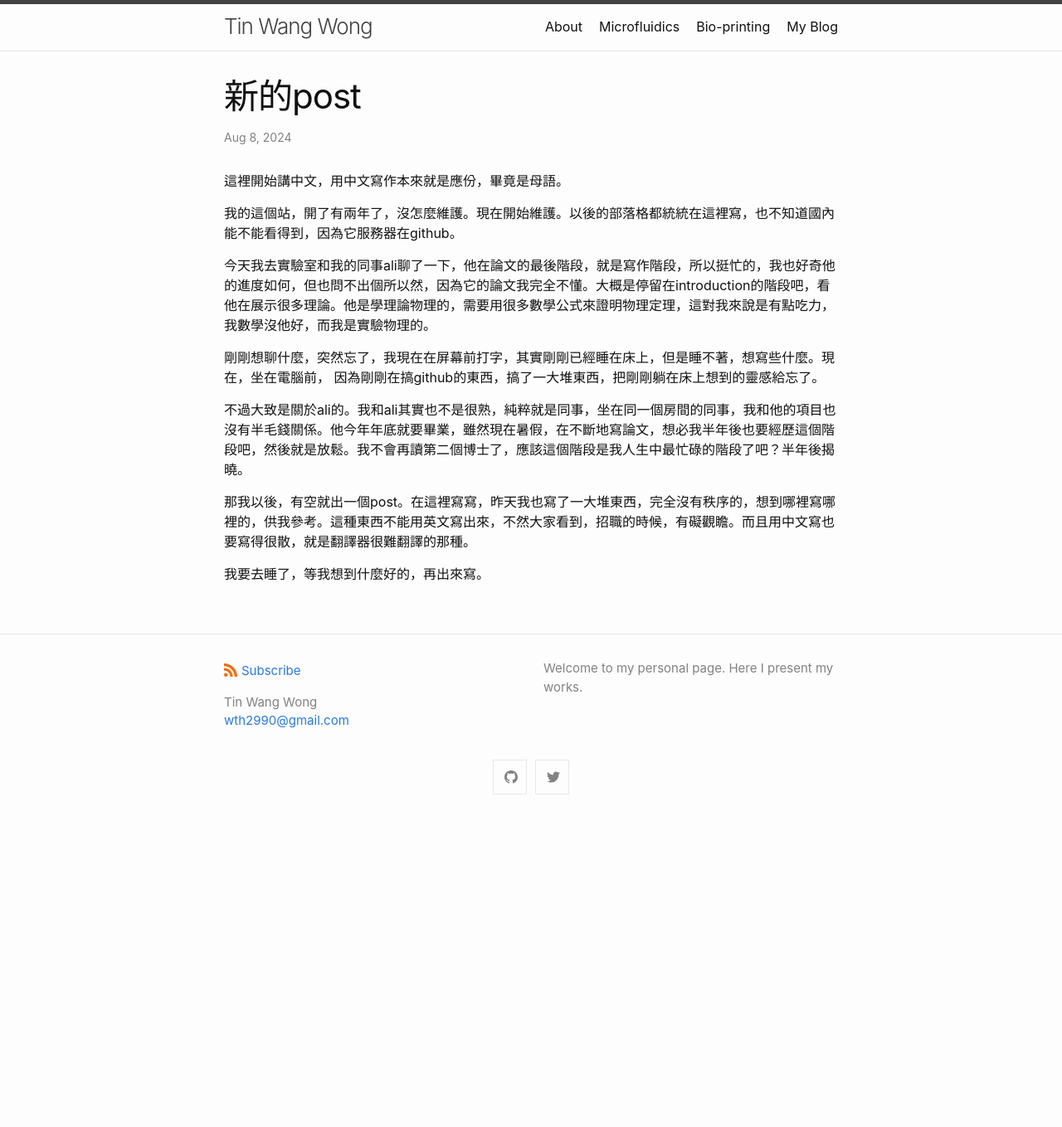
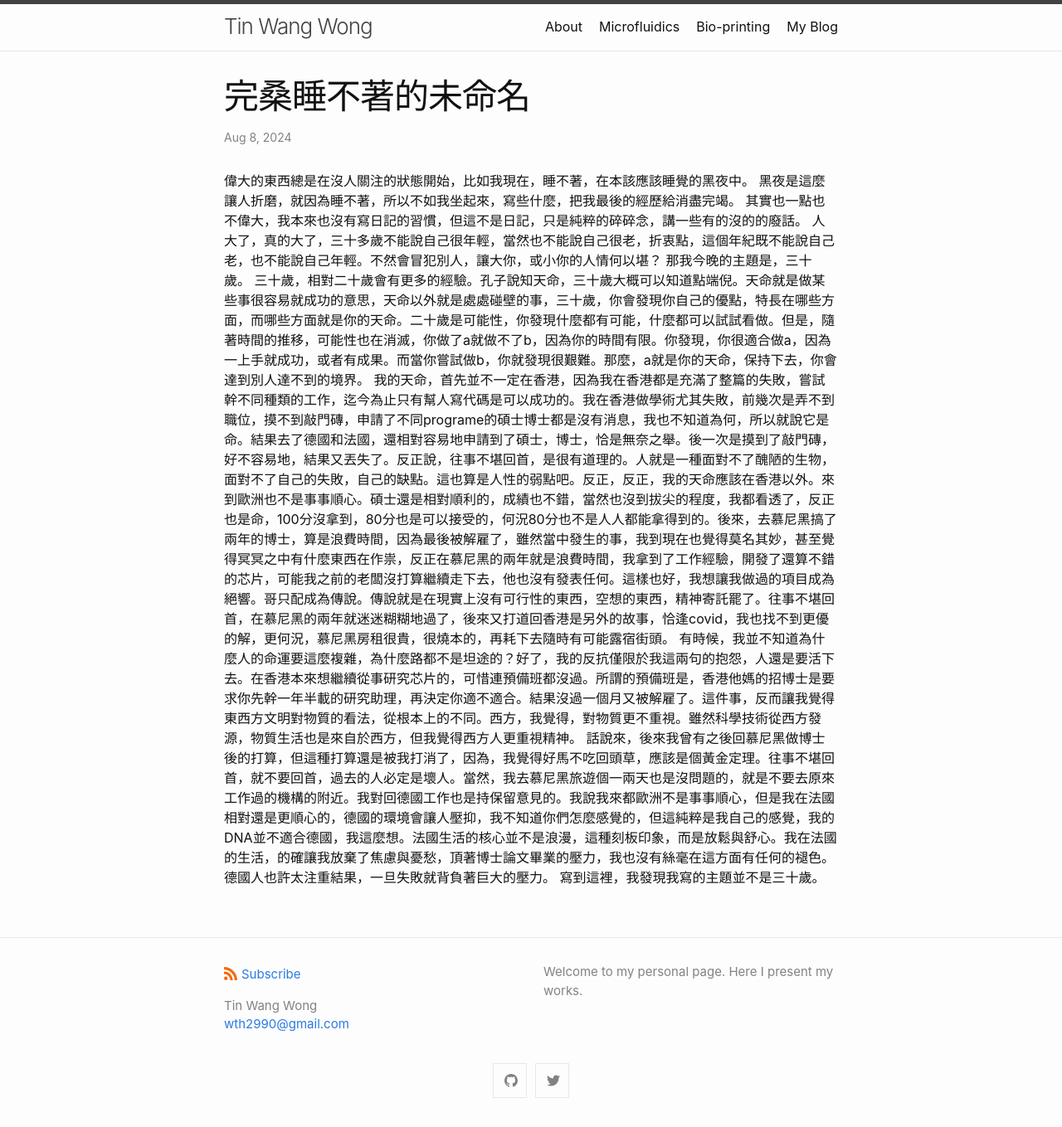
Before and after one commit to wth2990/wth2990.github.io, a Jekyll site: the page built from _posts/2024-08-08-完桑睡不著的未命名.md, in a window 1280 px wide. Shown: the whole page at 83% size. Built offline with Jekyll 4.4.1, drawn with Linux system fonts in a browser that asks for light colours; before the commit the page ends 993 px from its top, so only the background shows below that.

Commit message:
Update 2024-08-08-完桑睡不著的未命名.md
change name of post

```diff
--- a/_posts/2024-08-08-完桑睡不著的未命名.md
+++ b/_posts/2024-08-08-完桑睡不著的未命名.md
@@ -1,19 +1,16 @@
 ---
 layout: post
-title: "新的post"
+title: "完桑睡不著的未命名"
 tags: Blog
 ---
 
-這裡開始講中文，用中文寫作本來就是應份，畢竟是母語。
-
-我的這個站，開了有兩年了，沒怎麼維護。現在開始維護。以後的部落格都統統在這裡寫，也不知道國內能不能看得到，因為它服務器在github。
-
-今天我去實驗室和我的同事ali聊了一下，他在論文的最後階段，就是寫作階段，所以挺忙的，我也好奇他的進度如何，但也問不出個所以然，因為它的論文我完全不懂。大概是停留在introduction的階段吧，看他在展示很多理論。他是學理論物理的，需要用很多數學公式來證明物理定理，這對我來說是有點吃力，我數學沒他好，而我是實驗物理的。
-
-剛剛想聊什麼，突然忘了，我現在在屏幕前打字，其實剛剛已經睡在床上，但是睡不著，想寫些什麼。現在，坐在電腦前， 因為剛剛在搞github的東西，搞了一大堆東西，把剛剛躺在床上想到的靈感給忘了。
-
-不過大致是關於ali的。我和ali其實也不是很熟，純粹就是同事，坐在同一個房間的同事，我和他的項目也沒有半毛錢關係。他今年年底就要畢業，雖然現在暑假，在不斷地寫論文，想必我半年後也要經歷這個階段吧，然後就是放鬆。我不會再讀第二個博士了，應該這個階段是我人生中最忙碌的階段了吧？半年後揭曉。
-
-那我以後，有空就出一個post。在這裡寫寫，昨天我也寫了一大堆東西，完全沒有秩序的，想到哪裡寫哪裡的，供我參考。這種東西不能用英文寫出來，不然大家看到，招職的時候，有礙觀瞻。而且用中文寫也要寫得很散，就是翻譯器很難翻譯的那種。
-
-我要去睡了，等我想到什麼好的，再出來寫。
+偉大的東西總是在沒人關注的狀態開始，比如我現在，睡不著，在本該應該睡覺的黑夜中。
+黑夜是這麼讓人折磨，就因為睡不著，所以不如我坐起來，寫些什麼，把我最後的經歷給消盡完竭。
+其實也一點也不偉大，我本來也沒有寫日記的習慣，但這不是日記，只是純粹的碎碎念，講一些有的沒的的廢話。
+人大了，真的大了，三十多歲不能說自己很年輕，當然也不能說自己很老，折衷點，這個年紀既不能說自己老，也不能說自己年輕。不然會冒犯別人，讓大你，或小你的人情何以堪？
+那我今晚的主題是，三十歲。
+三十歲，相對二十歲會有更多的經驗。孔子說知天命，三十歲大概可以知道點端倪。天命就是做某些事很容易就成功的意思，天命以外就是處處碰壁的事，三十歲，你會發現你自己的優點，特長在哪些方面，而哪些方面就是你的天命。二十歲是可能性，你發現什麼都有可能，什麼都可以試試看做。但是，隨著時間的推移，可能性也在消滅，你做了a就做不了b，因為你的時間有限。你發現，你很適合做a，因為一上手就成功，或者有成果。而當你嘗試做b，你就發現很艱難。那麼，a就是你的天命，保持下去，你會達到別人達不到的境界。
+我的天命，首先並不一定在香港，因為我在香港都是充滿了整篇的失敗，嘗試幹不同種類的工作，迄今為止只有幫人寫代碼是可以成功的。我在香港做學術尤其失敗，前幾次是弄不到職位，摸不到敲門磚，申請了不同programe的碩士博士都是沒有消息，我也不知道為何，所以就說它是命。結果去了德國和法國，還相對容易地申請到了碩士，博士，恰是無奈之舉。後一次是摸到了敲門磚，好不容易地，結果又丟失了。反正說，往事不堪回首，是很有道理的。人就是一種面對不了醜陋的生物，面對不了自己的失敗，自己的缺點。這也算是人性的弱點吧。反正，反正，我的天命應該在香港以外。來到歐洲也不是事事順心。碩士還是相對順利的，成績也不錯，當然也沒到拔尖的程度，我都看透了，反正也是命，100分沒拿到，80分也是可以接受的，何況80分也不是人人都能拿得到的。後來，去慕尼黑搞了兩年的博士，算是浪費時間，因為最後被解雇了，雖然當中發生的事，我到現在也覺得莫名其妙，甚至覺得冥冥之中有什麼東西在作祟，反正在慕尼黑的兩年就是浪費時間，我拿到了工作經驗，開發了還算不錯的芯片，可能我之前的老闆沒打算繼續走下去，他也沒有發表任何。這樣也好，我想讓我做過的項目成為絕響。哥只配成為傳說。傳說就是在現實上沒有可行性的東西，空想的東西，精神寄託罷了。往事不堪回首，在慕尼黑的兩年就迷迷糊糊地過了，後來又打道回香港是另外的故事，恰逢covid，我也找不到更優的解，更何況，慕尼黑房租很貴，很燒本的，再耗下去隨時有可能露宿街頭。
+有時候，我並不知道為什麼人的命運要這麼複雜，為什麼路都不是坦途的？好了，我的反抗僅限於我這兩句的抱怨，人還是要活下去。在香港本來想繼續從事研究芯片的，可惜連預備班都沒過。所謂的預備班是，香港他媽的招博士是要求你先幹一年半載的研究助理，再決定你適不適合。結果沒過一個月又被解雇了。這件事，反而讓我覺得東西方文明對物質的看法，從根本上的不同。西方，我覺得，對物質更不重視。雖然科學技術從西方發源，物質生活也是來自於西方，但我覺得西方人更重視精神。
+話說來，後來我曾有之後回慕尼黑做博士後的打算，但這種打算還是被我打消了，因為，我覺得好馬不吃回頭草，應該是個黃金定理。往事不堪回首，就不要回首，過去的人必定是壞人。當然，我去慕尼黑旅遊個一兩天也是沒問題的，就是不要去原來工作過的機構的附近。我對回德國工作也是持保留意見的。我說我來都歐洲不是事事順心，但是我在法國相對還是更順心的，德國的環境會讓人壓抑，我不知道你們怎麼感覺的，但這純粹是我自己的感覺，我的DNA並不適合德國，我這麼想。法國生活的核心並不是浪漫，這種刻板印象，而是放鬆與舒心。我在法國的生活，的確讓我放棄了焦慮與憂愁，頂著博士論文畢業的壓力，我也沒有絲毫在這方面有任何的褪色。德國人也許太注重結果，一旦失敗就背負著巨大的壓力。
+寫到這裡，我發現我寫的主題並不是三十歲。
```
